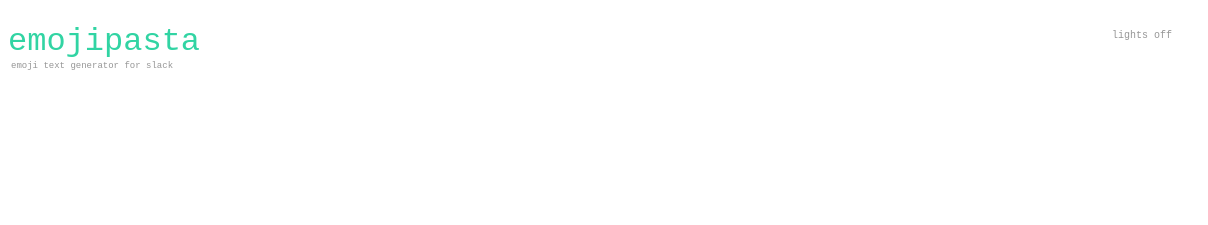
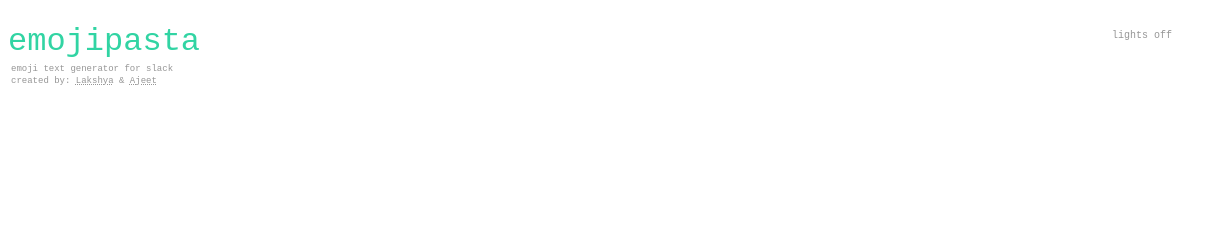
Before and after one commit to The-Silver-Project/emojipasta, a website built with Vite: page index.html in a window 1280 px wide. Shown: the top 225 px of the page, 72-1280 px from the left. Built offline with nearby package versions, Linux system fonts and the light colour scheme.

Commit message:
add creator names

```diff
--- a/index.html
+++ b/index.html
@@ -14,7 +14,13 @@
         <img src="favicon.svg">
         <hgroup>
           <h1>emojipasta</h1>
-          <h2>emoji text generator for slack</h2>
+          <h2>
+            emoji text generator for slack
+            created by:
+            <a href="https://github.com/aspirar" target="_blank">Lakshya</a>
+            &
+            <a href="https://github.com/ajeet97" target="_blank">Ajeet</a>
+          </h2>
         </hgroup>
       </div>
 
--- a/style.css
+++ b/style.css
@@ -48,8 +48,15 @@ h1 {
 h2 {
   font-size: 9px;
   position: absolute;
+  margin-top: 9px;
   margin-left: 3px;
   color: rgb(150, 150, 150);
+  line-height: 12px;
+}
+
+h2 a {
+  color: inherit;
+  text-decoration: underline dotted;
 }
 
 .lights {
```
